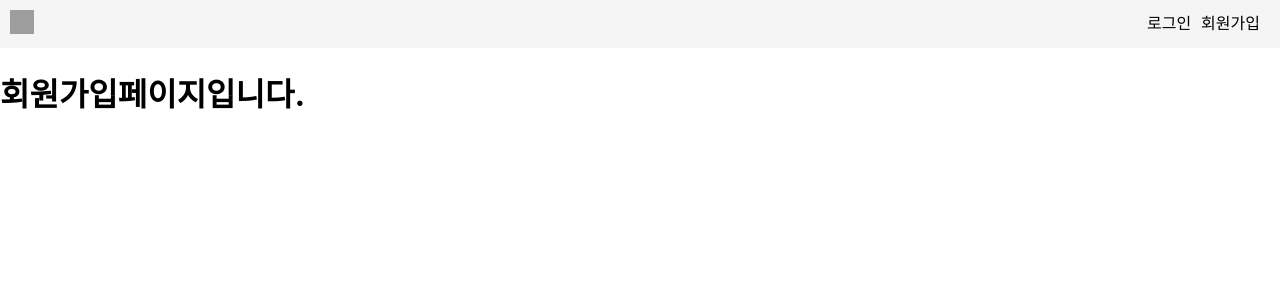
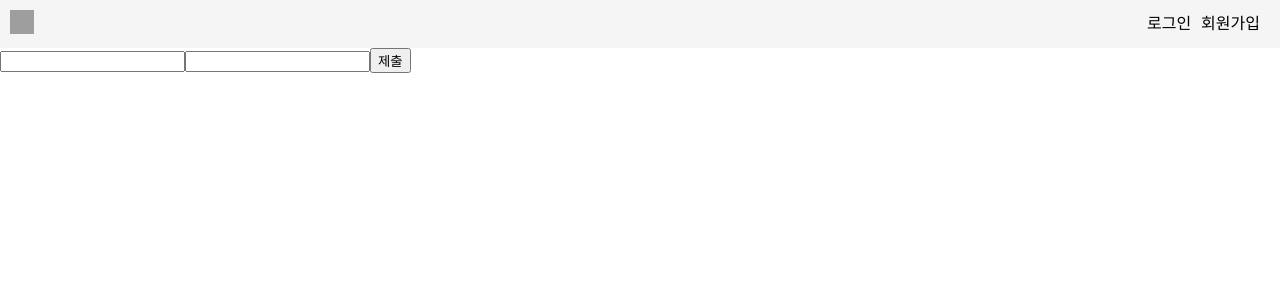
Before and after one commit to wjdfo/softwareDesign, a React (Create React App) app in the folder front/: page /register in a window 1280 px wide. Shown: the top 300 px of the page. Built offline with nearby package versions, Linux system fonts and the light colour scheme; grey boxes are pictures that could not be loaded.

Commit message:
Feat: 회원가입 기능

```diff
--- a/front/package.json
+++ b/front/package.json
@@ -35,4 +35,5 @@
       "last 1 safari version"
     ]
   }
+
 }
--- a/front/src/page/Register.jsx
+++ b/front/src/page/Register.jsx
@@ -1,11 +1,43 @@
+import { useNavigate } from "react-router-dom"
 
 export default function Register() {
+    const navigate = useNavigate();
 
+    const handleSubmit = async (event) => {
+        event.preventDefault();
 
+        const id = event.target.ID.value;
+        const password = event.target.password.value;
+
+        try {
+            const response = fetch('http://localhost:8080/api/member/register', {
+                method : "POST",
+                headers : {
+                    'Content-type' : 'application/json',
+                },
+                body : JSON.stringify({
+                    "member_id" : id,
+                    "password" : password
+                }),
+            }).then((response) => {
+                if (response.ok) {
+                    alert("회원 가입 성공!");
+                    navigate('/login');
+                }
+                else {
+                    alert(id+"는 이미 존재합니다.");
+                }
+            })
+        } catch {
+            alert("Sign up failed! Try it again.");
+        }
+    }
 
     return (
-        <div>
-            <h1>회원가입페이지입니다.</h1>
-        </div>
+        <form onSubmit = { handleSubmit }>
+            <input id = 'ID' type="text"></input>
+            <input id = 'password' type='password'></input>
+            <button type="submit">제출</button>
+        </form>
     )
 }
```
